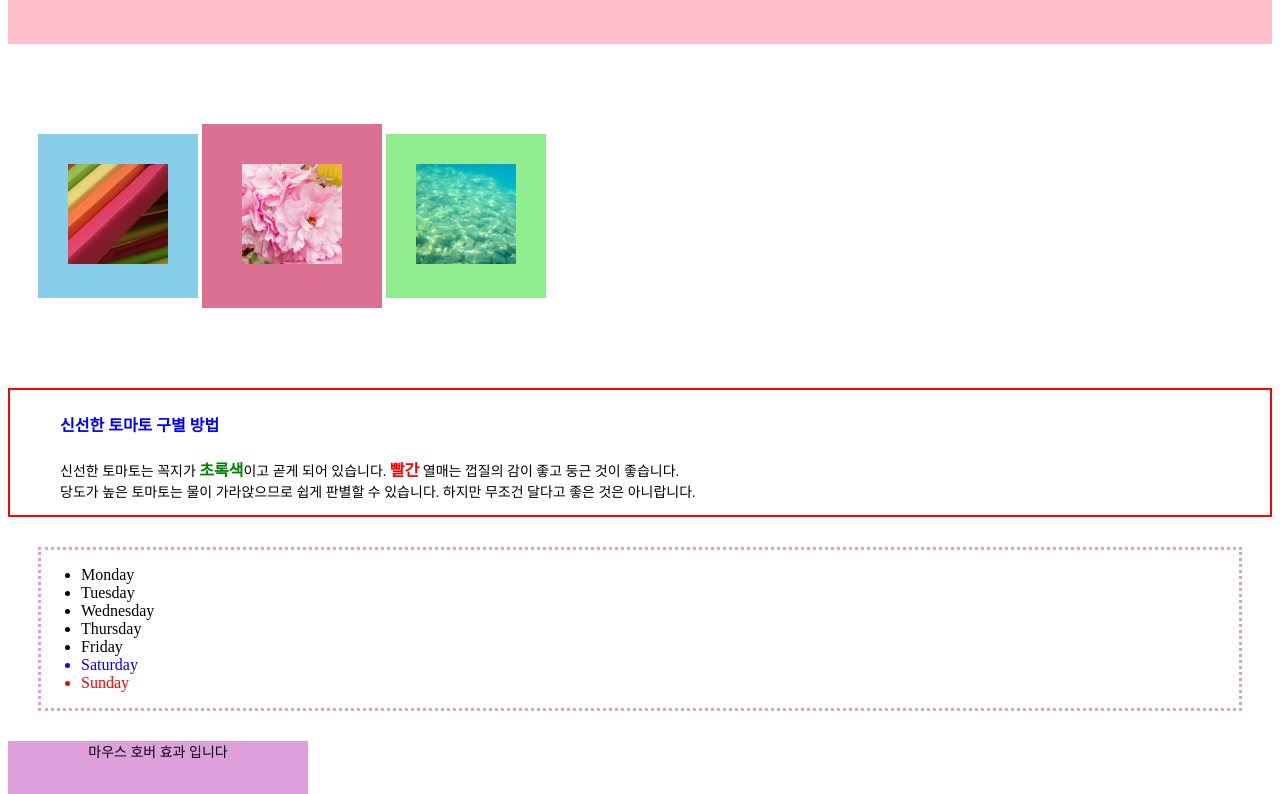
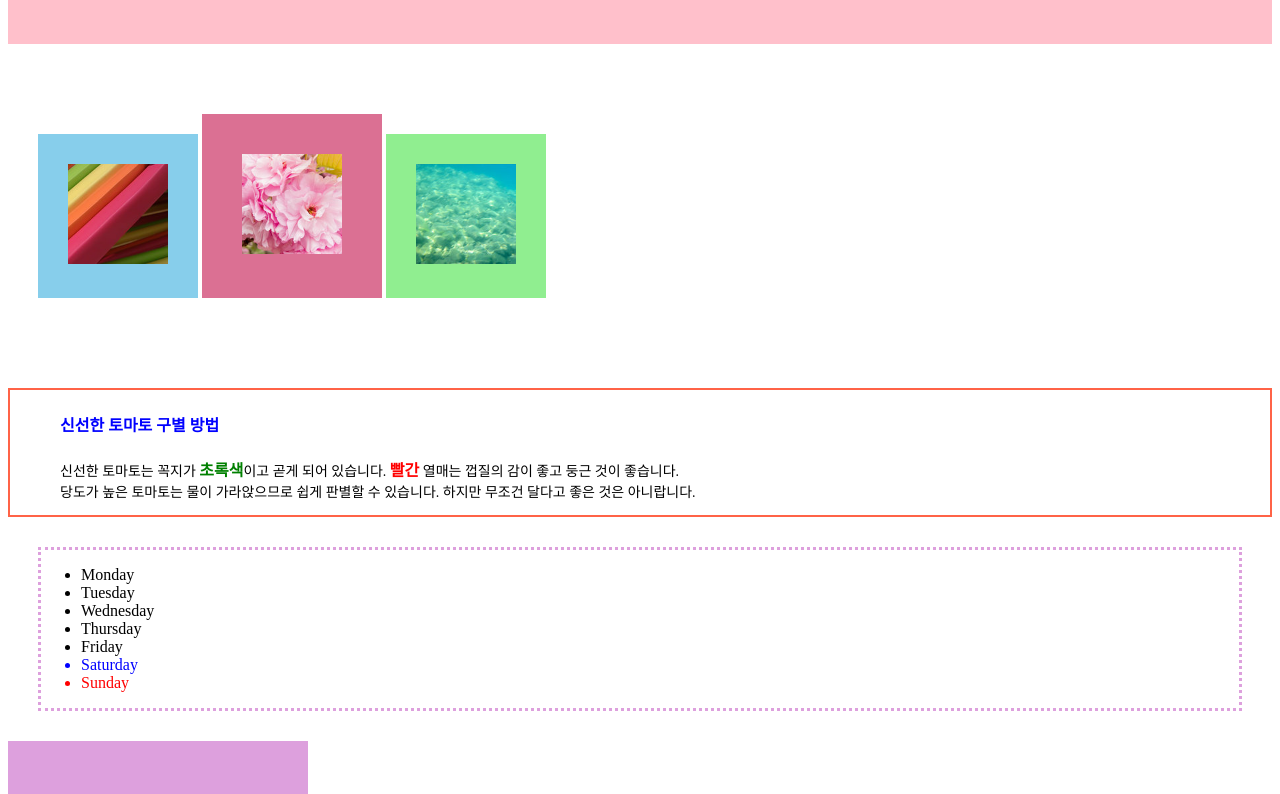
Before and after one commit to khh180cm/publishing, a website: page 240617/assignment/index.html in a window 1280 px wide. Shown: the part 486-1280 px from the top of the page. Drawn offline with Linux system fonts and the light colour scheme.

Commit message:
fix: css 2차 수정

```diff
--- a/240617/assignment/style.css
+++ b/240617/assignment/style.css
@@ -44,10 +44,12 @@
   background-color: palevioletred;
   display: inline-block;
   padding: 40px;
+  position: relative;
+  top: -10px;
 }
 
 .box8 {
-  border: 2px solid red;
+  border: 2px solid tomato;
 }
 
 .box7 {
@@ -100,9 +102,11 @@ strong.red {
 .box10 p {
   font-size: 14px;
   text-align: center;
+  line-height: 22;
 }
 
 .box10:hover {
   background-color: palevioletred;
   transition: 0.5s;
+  color: transparent;
 }
```
